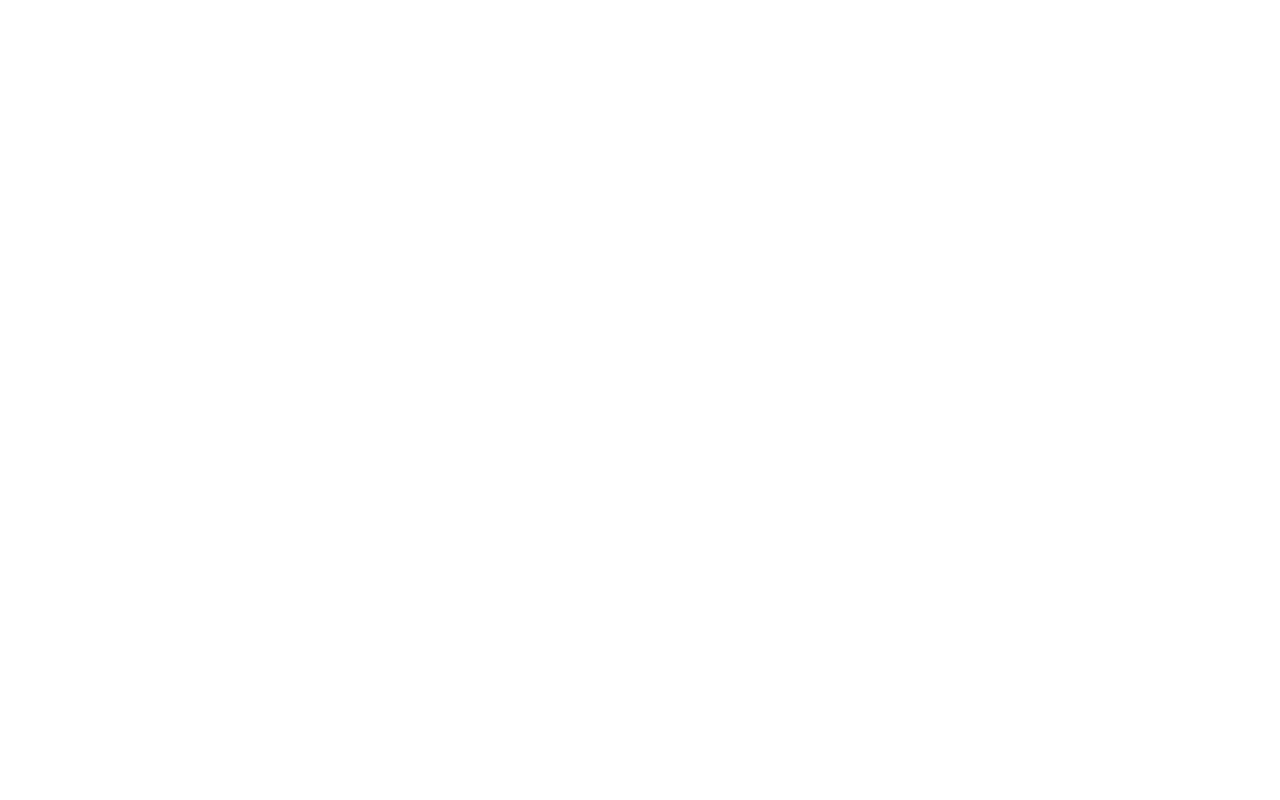
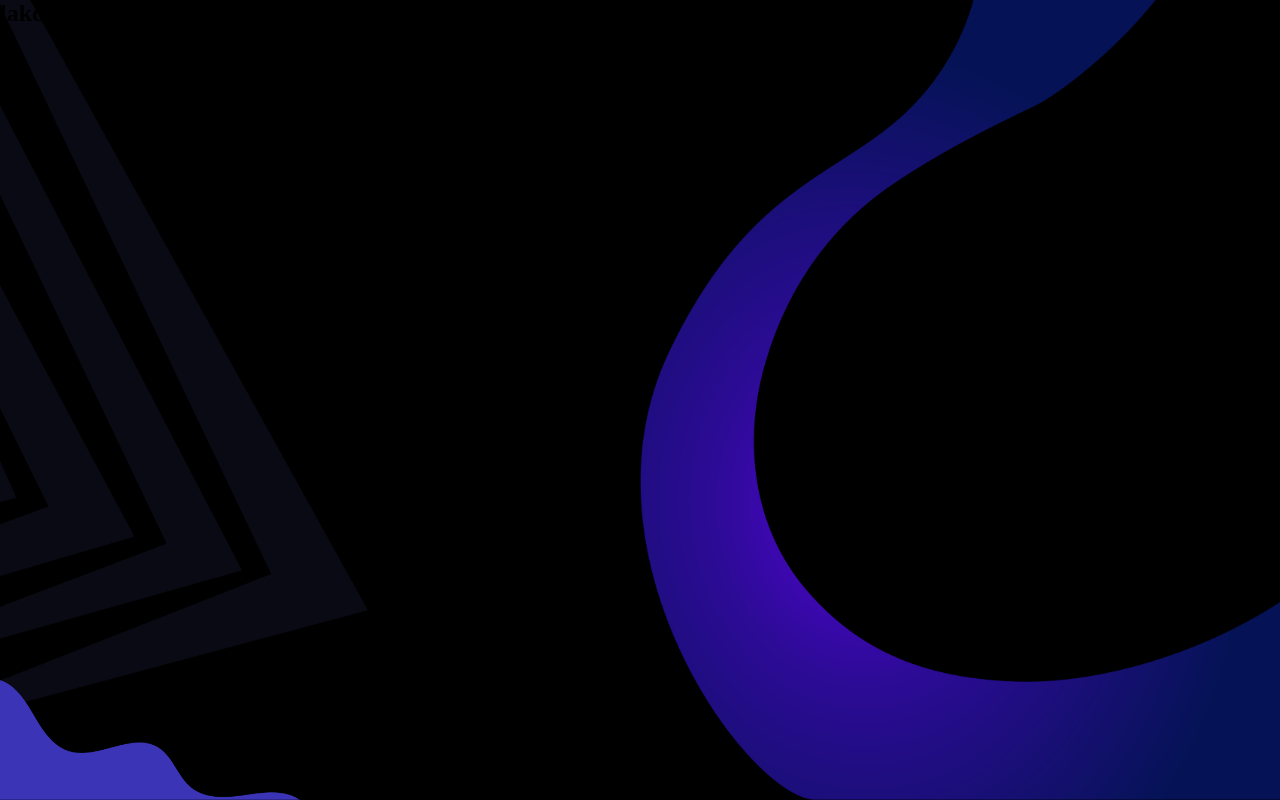
Before and after one commit to shuvro-baset/recovery_dashboard, a plain HTML site: page index.html in a window 1280 px wide. Drawn offline with Linux system fonts and the light colour scheme.

Commit message:
background done

```diff
--- a/index.html
+++ b/index.html
@@ -6,10 +6,11 @@
     <meta http-equiv="X-UA-Compatible" content="IE=edge">
     <meta name="viewport" content="width=device-width, initial-scale=1.0">
     <title>Recovery Dashboard</title>
+    <link rel="stylesheet" href="style.css">
 </head>
 
 <body>
-
+    <h2>lakdjsljfsal;k j</h2>
 </body>
 
 </html>
--- a/style.css
+++ b/style.css
@@ -0,0 +1,14 @@
+* {
+  margin: 0;
+  padding: 0;
+}
+body {
+  height: 100vh;
+  background-repeat: no-repeat;
+
+  background-image: url(images/element\ 1.png), url(images/curve\ element.png),
+    url(images/BG.png);
+  background-position: bottom left, right bottom, center;
+  background-size: 300px, 80vh, 100%;
+  background-origin: content-box;
+}
```
